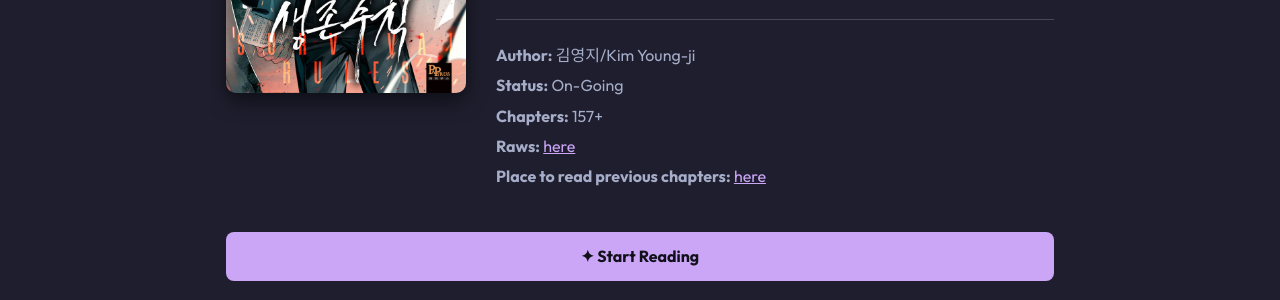
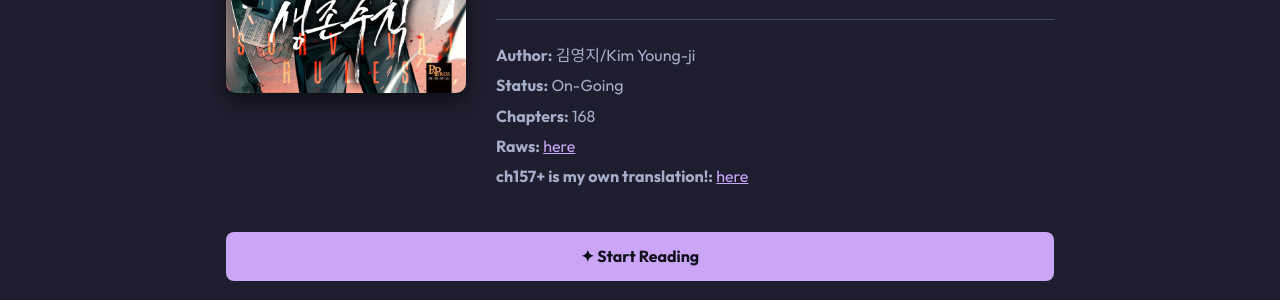
Before and after one commit to soleumn/soleumn.github.io, a Jekyll site: the page built from _novels/esg.md, in a window 1280 px wide and 1224 px high. Shown: the part 346-646 px from the top of the window. Built offline with Jekyll 4.4.1, drawn with Linux system fonts in a browser that asks for light colours.

Commit message:
Update esg.md

```diff
--- a/_novels/esg.md
+++ b/_novels/esg.md
@@ -3,14 +3,14 @@ title: Editor's Survival Guide
 slug: esg           # TEM que ser igual ao nome da pasta em _posts/
 permalink: /esg/          # endereço da página da história (pode manter o que você já usa)
 image: /assets/esg.jpg
-tagline: "ch157+"
+tagline: "On-Going"
 author: 김영지/Kim Young-ji
 status: On-Going
-chapter: "157+"
+chapter: "168"
 order: 1                 # ordem na home (1 aparece primeiro)
 links:
   - { name: Raws, url: "https://page.kakao.com/content/68473234/" }
-  - { name: Place to read previous chapters, url: "https://azurechronicles.com/novel/editors-survival-guide/" }
+  - { name: ch157+ is my own translation! }
 ---
 『Editor’s Survival Guide』
 
```
